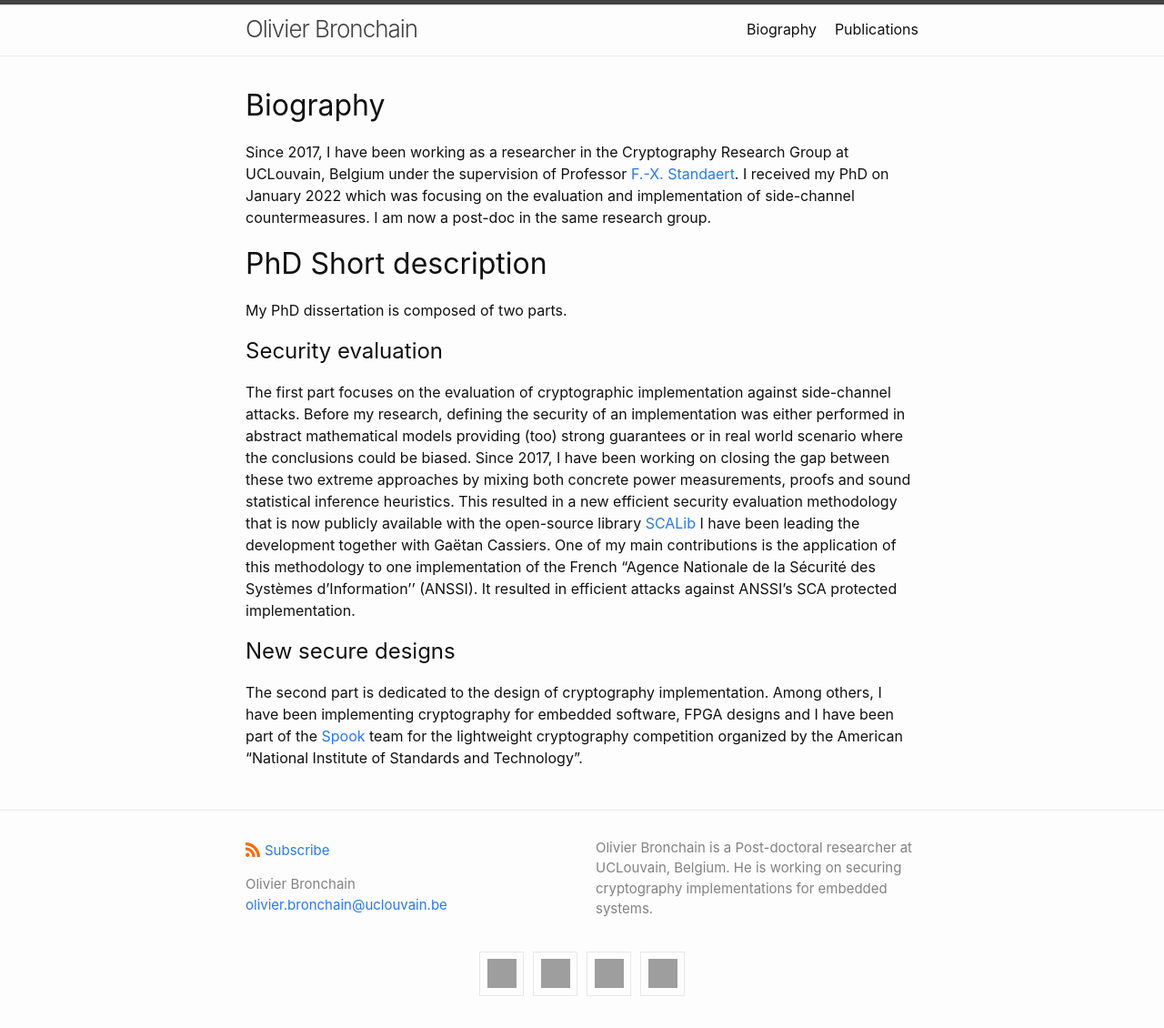
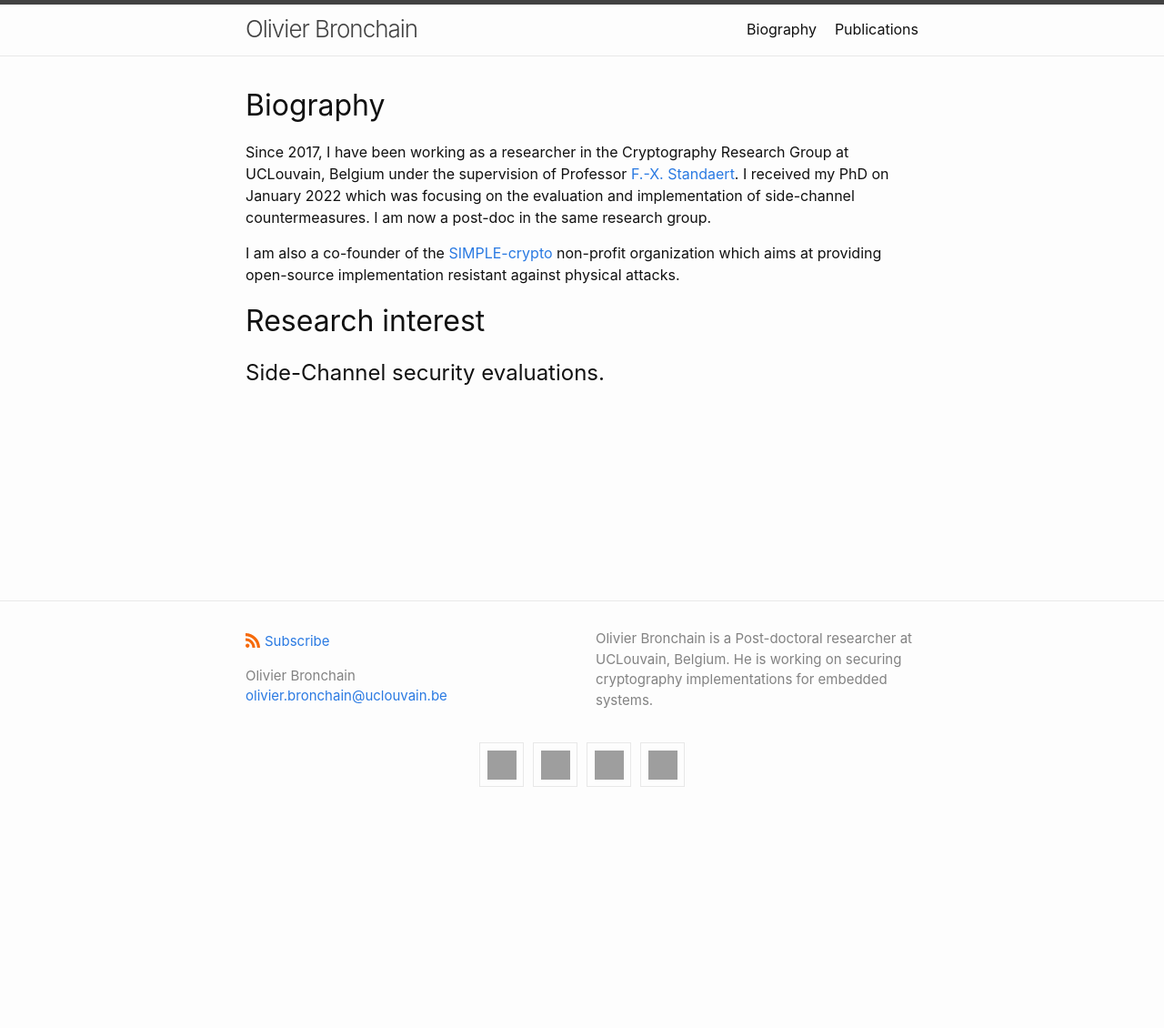
Before and after one commit to obronchain/obronchain.github.io, a Jekyll site: the page built from index.md, in a window 1280 px wide. Shown: the whole page at 91% size. Built offline with Jekyll 4.4.1, drawn with Linux system fonts in a browser that asks for light colours; a style sheet for code colours, icons or effects is not loaded; after the commit the page ends 900 px from its top, so only the background shows below that; grey boxes are pictures that could not be loaded.

Commit message:
add pages

```diff
--- a/index.md
+++ b/index.md
@@ -9,36 +9,17 @@ layout: home
 title: Biography
 ---
 
-
 Since 2017, I have been working as a researcher in the Cryptography
 Research Group at UCLouvain, Belgium under the supervision of Professor [F.-X.
 Standaert](https://perso.uclouvain.be/fstandae/). I received my PhD on January
 2022 which was focusing on the evaluation and implementation of side-channel
 countermeasures. I am now a post-doc in the same research group.
 
-# PhD Short description
 
-My PhD dissertation is composed of two parts.
+I am also a co-founder of the [SIMPLE-crypto](https://www.simple-crypto.dev/)
+non-profit organization which aims at providing open-source implementation
+resistant against physical attacks.
 
-## Security evaluation
+# Research interest
 
-The first part focuses on the evaluation of cryptographic implementation
-against side-channel attacks. Before my research, defining the security of an
-implementation was either performed in abstract mathematical models providing
-(too) strong guarantees or in real world scenario where the conclusions could
-be biased. Since 2017, I have been working on closing the gap between these two
-extreme approaches by mixing both concrete power measurements, proofs and sound
-statistical inference heuristics. This resulted in a new efficient security
-evaluation methodology that is now publicly available with the open-source
-library [SCALib](https://github.com/simple-crypto/SCALib) I have been leading
-the development together with Gaëtan Cassiers.  One of my main contributions is
-the application of this methodology to one implementation of the French
-“Agence Nationale de la Sécurité des Systèmes d'Information'' (ANSSI).  It
-resulted in  efficient attacks against ANSSI’s SCA protected implementation.
-
-## New secure designs
-The second part is dedicated to the design of cryptography implementation.
-Among others, I have been implementing cryptography for embedded software, FPGA
-designs and I have been part of the [Spook](https://www.spook.dev/) team for
-the lightweight cryptography competition organized by the American “National
-Institute of Standards and Technology”.
+## Side-Channel security evaluations.
```
Also changed, not shown: publications.md (+0 -1 lines).
